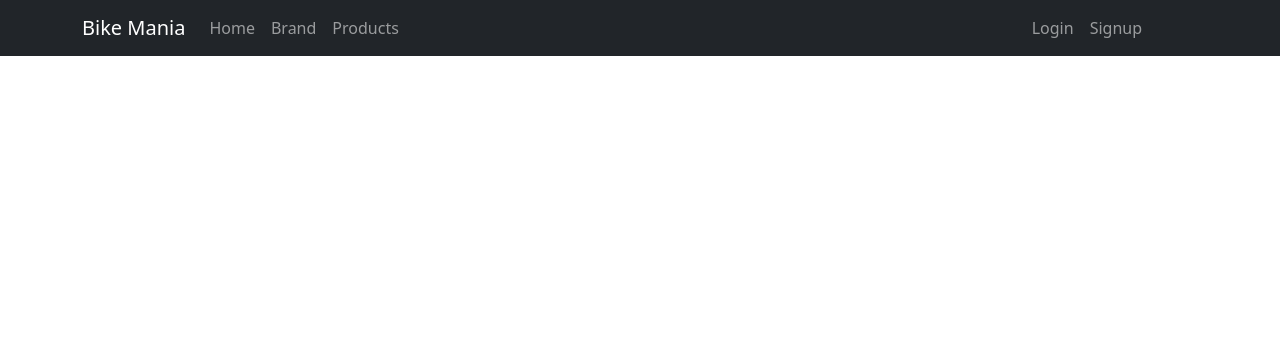
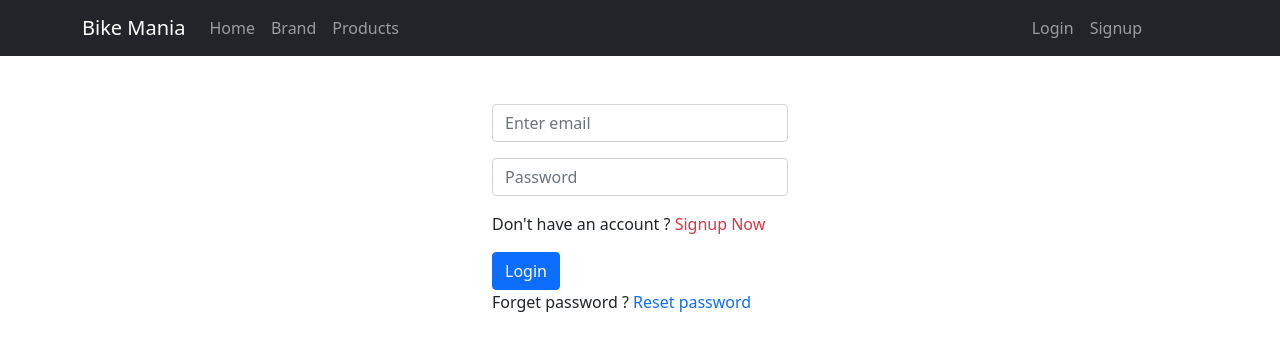
Before and after one commit to Shafak93/bike-mania, a React (Create React App) app: page /login in a window 1280 px wide. Shown: the top 350 px of the page. Built offline with nearby package versions, Linux system fonts and the light colour scheme.

Commit message:
login compo create and adding functionality and design

```diff
--- a/package.json
+++ b/package.json
@@ -7,11 +7,14 @@
     "@testing-library/react": "^13.2.0",
     "@testing-library/user-event": "^13.5.0",
     "bootstrap": "^5.1.3",
+    "firebase": "^9.8.0",
     "react": "^18.1.0",
     "react-bootstrap": "^2.3.1",
     "react-dom": "^18.1.0",
+    "react-firebase-hooks": "^5.0.3",
     "react-router-dom": "^6.3.0",
     "react-scripts": "5.0.1",
+    "react-toastify": "^9.0.1",
     "web-vitals": "^2.1.4"
   },
   "scripts": {
--- a/src/App.js
+++ b/src/App.js
@@ -5,6 +5,7 @@ import Banner from './Components/Banner/Banner';
 import Home from './Components/Home/Home';
 import Products from './Components/Products/Products';
 import UpdateProduct from './Components/UpdateProduct/UpdateProduct';
+import Login from './Components/Authentication/Login/Login';
 
 function App() {
   return (
@@ -15,6 +16,7 @@ function App() {
         <Route path='/banner' element={<Banner></Banner>}></Route>
         <Route path='/products' element={<Products></Products>}></Route>
         <Route path='/product/:productId' element={<UpdateProduct></UpdateProduct>}></Route>
+        <Route path='/login' element={<Login></Login>}></Route>
       </Routes>
     </div>
   );
--- /dev/null
+++ b/src/Components/Authentication/Login/Login.js
@@ -0,0 +1,135 @@
+import React, { useEffect, useRef, useState } from 'react';
+import {Button, Form } from 'react-bootstrap';
+import { Link, useLocation, useNavigate } from 'react-router-dom';
+import { useSendPasswordResetEmail, useSignInWithEmailAndPassword } from 'react-firebase-hooks/auth';
+import auth from '../../../firebase.init';
+import { toast } from 'react-toastify';
+
+const Login = () => {
+    const [userInput, setUserInput] = useState({
+        email: "",
+        password: "",
+    })
+    const [errors, setErrors] = useState({
+        email: "",
+        password: "",
+        general: "",
+    })
+    const emailRef = useRef('')
+    const navigate = useNavigate();
+    const location = useLocation();
+    let from = location.state?.from?.pathname ||"/";
+    const [signInWithEmail, user, loading, hookError] = useSignInWithEmailAndPassword(auth)
+    const [sendPasswordResetEmail, sending, error] = useSendPasswordResetEmail(auth);
+
+    useEffect(() => {
+        const error = hookError;
+        if(error){
+            switch(error?.code){
+                case "auth/invalid-email":
+                    toast("Invalid email provided, please provide a valid email");
+                    break;
+
+                case "auth/invalid-password":
+                    toast("Wrong password. Intruder!!")
+                    break;
+                default:
+                    toast("something went wrong")
+            }
+        }
+    }, [hookError])
+
+/*==============
+Email Validation
+=================*/
+const handleEmail = event =>{
+    const emailRegex = /\S+@\S+\.\S+/;
+    const validEmail = emailRegex.test(event.target.value);
+    if(validEmail){
+        setUserInput({...userInput, email:event.target.value});
+        setErrors({errors, email:''})
+    }else{
+        setErrors({...errors, email:'Invalid email'})
+        setUserInput({...userInput, email:''});
+    }
+}
+
+/*================
+Password handle
+================ */
+const handlePassword =(event)=>{
+    const passwordRegex = /^(?=.*[A-Za-z])(?=.*\d)[A-Za-z\d]{8,}$/
+    const validPass = passwordRegex.test(event.target.value)
+    if(validPass){
+        setUserInput({ ...userInput, password: event.target.value });
+        setErrors({...errors, password:''})
+    }else{
+        setErrors({...errors, password:'Password minimum eight characters, at least one letter and one number'})
+        setUserInput({ ...userInput, password: "" });
+    }
+}
+    /*=======================
+    Redirected page
+    ============== */
+    useEffect(()=>{
+        if(user){
+            navigate(from,{replace: true});
+        }
+    },[user]);
+    /*==============================
+    Navigate to sign up page function
+    ================================= */
+    const navigateSignup =()=>{
+        navigate('/signup')
+    }
+
+    /*=================
+    Loading function
+    ==================== */
+    // if (loading) {
+    //     return <Loading></Loading>;
+    //   }
+
+    /*===============
+    Forget password
+    ================ */
+
+    const forgetPasswordReset = async ()=>{
+        const email = emailRef.current.value;
+            await sendPasswordResetEmail(email);
+            alert('Sent email');
+    }
+/*On Submit button  */
+    const handleLogin = (e) => {
+        e.preventDefault();
+        signInWithEmail(userInput.email, userInput.password);
+
+    }
+
+    return (
+        <div>
+            <div className='mt-5 container w-25'>
+           <Form onSubmit={handleLogin}>
+                <Form.Group className="mb-3" controlId="formBasicEmail">
+                    <Form.Control type="email" name='email' placeholder="Enter email" onChange={handleEmail}/>
+                    {errors?.email && <p className="text-danger">{errors.email}</p>}
+                </Form.Group>
+                <Form.Group className="mb-3"  controlId="formBasicPassword">
+                    <Form.Control type="password" name='password' placeholder="Password"  onChange={handlePassword}/>
+                    {errors?.password && <p className="text-danger">{errors.password}</p> }
+                </Form.Group>
+
+                <p>Don't have an account ? <Link to={'/signup'} className='text-danger text-decoration-none' onClick={navigateSignup}>Signup Now</Link> </p>
+                <Button variant="primary" type="submit">
+                    Login
+                </Button>
+                <p>Forget password ? <a href="" className='text-primary text-decoration-none' onClick={forgetPasswordReset}>Reset password</a> </p>
+
+            </Form>
+
+        </div>
+        </div>
+    );
+};
+
+export default Login;
--- /dev/null
+++ b/src/firebase.init.js
@@ -0,0 +1,22 @@
+// Import the functions you need from the SDKs you need
+import { initializeApp } from "firebase/app";
+import {getAuth} from 'firebase/auth';
+// TODO: Add SDKs for Firebase products that you want to use
+// https://firebase.google.com/docs/web/setup#available-libraries
+
+// Your web app's Firebase configuration
+const firebaseConfig = {
+  apiKey: "AIzaSyAp30-0KRG2xohYr0kK-Co7pIywLx8tVyg",
+  authDomain: "bike-mania-6a3dd.firebaseapp.com",
+  projectId: "bike-mania-6a3dd",
+  storageBucket: "bike-mania-6a3dd.appspot.com",
+  messagingSenderId: "475974614070",
+  appId: "1:475974614070:web:9c518c16b27a93365cec97"
+};
+
+// Initialize Firebase
+const app = initializeApp(firebaseConfig);
+
+const auth = getAuth(app)
+
+export default auth;
```
Also changed, not shown: 1 other file (tests, documents, lock files or other folders).
